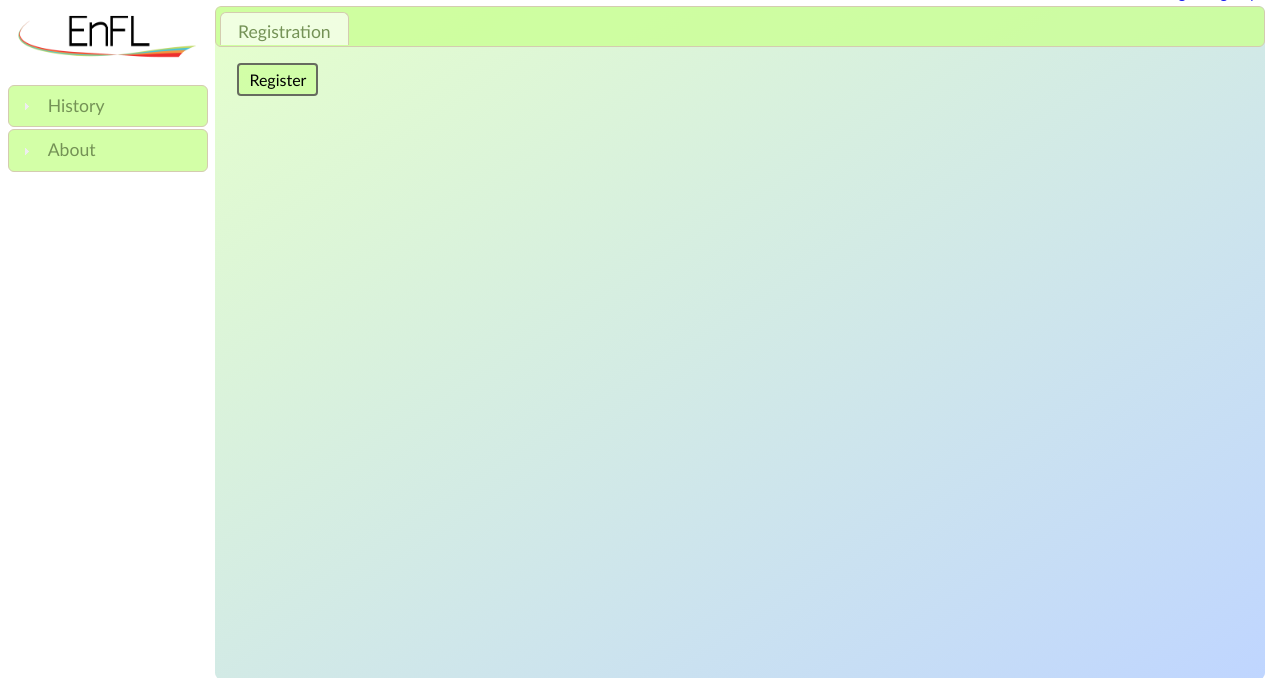
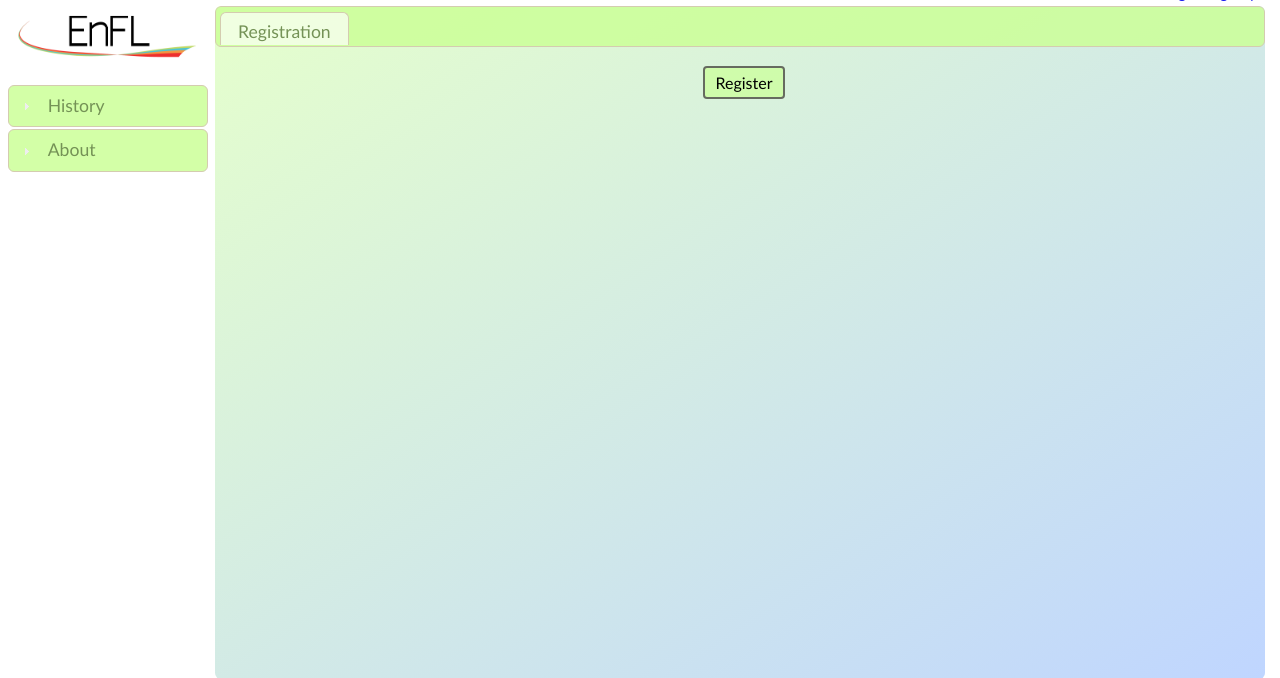
Before and after one commit to richcooper95/enfl, a Django app: template templates/django_registration/registration_form.html in a window 1280 px wide. Shown: the part 29-707 px from the top of the page. Run offline with Django 4.2, Linux system fonts and the light colour scheme; the template is opened without the code that fills it: most values are stand-ins (such as "Sample title", 1, 10 or a date in 2020); some libraries are stand-ins or nearby versions.

Commit message:
Make signup form a bit nicer

```diff
--- a/templates/django_registration/registration_form.html
+++ b/templates/django_registration/registration_form.html
@@ -9,19 +9,31 @@
 {% block defaulttab %}
   <form method="post" action=".">
     {% csrf_token %}
+    <table align="center">
       {% for field in form %}
-      <p>
-        {{ field.label_tag }}<br>
-        {{ field }}
+        <tr>
+          <td align="right">{{ field.label_tag }}</td>
+          <td></td>
+          <td>{{ field }}</td>
+        </tr>
+        <tr>
+          <td></td>
+          <td></td>
+          <td align="left">
             {% if field.help_text %}
-          <br><small style="color: grey">{{ field.help_text }}</small>
+              <small style="color: grey">{{ field.help_text }}</small>
             {% endif %}
             {% for error in field.errors %}
               <p style="color: LightCoral">{{ error }}</p>
             {% endfor %}
-      </p>
+          </td>
+        </tr>
       {% endfor %}
-
-    <input class="button" type="submit" value="{% trans 'Register' %}" />
+      <tr>
+        <td></td>
+        <td></td>
+        <td align="left"><input class="button" type="submit" value="{% trans 'Register' %}" /></td>
+      </tr>
+    </table>
   </form>
 {% endblock %}
```
Lines whose indentation alone changed are shown as unchanged.
